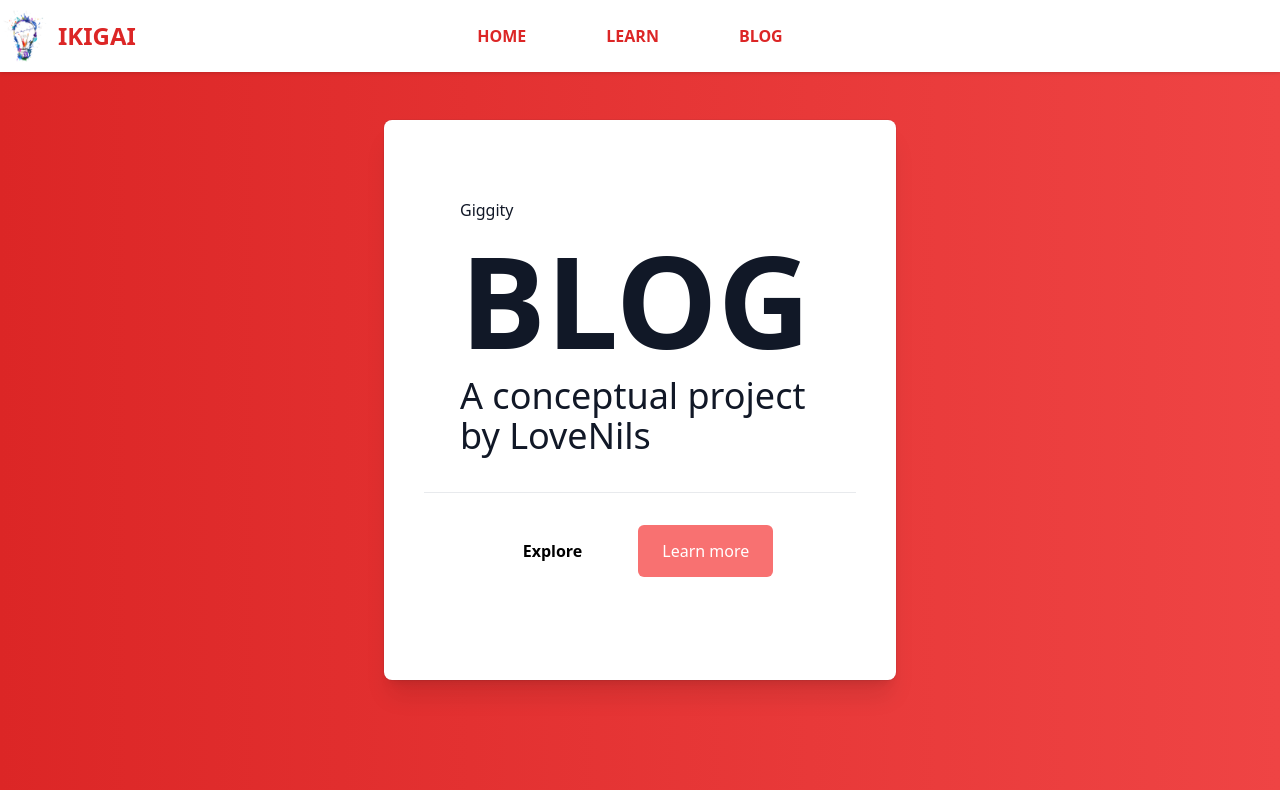
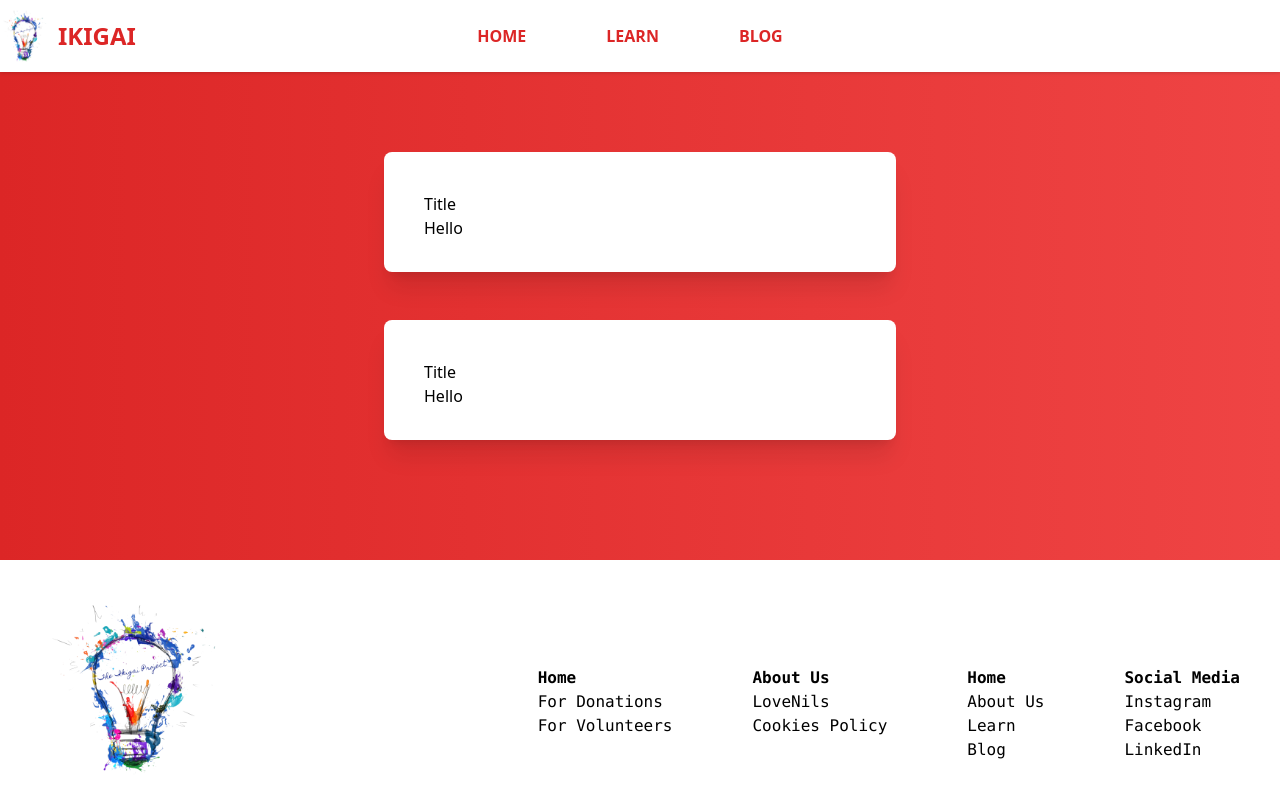
Before and after one commit to OHBOYILOVEHTML/ikigai-website1, a Next.js app: page /blog in a window 1280 px wide. Shown: the top 790 px of the page. Built offline with nearby package versions, Linux system fonts and the light colour scheme.

Commit message:
updating blog

```diff
--- a/components/BlogPage.js
+++ b/components/BlogPage.js
@@ -6,31 +6,18 @@ import InitialHero from "../components/InitialHero";
 export default function Blog() {
   return (
     <>
-      <section className="relative flex min-h-screen flex-row justify-center py-20 overflow-hidden">
-        <div className="font-sans flex flex-col p-10 md:flex-row md:text-left">
-          <div class="relative bg-white px-6 pt-10 pb-8 shadow-xl ring-1 ring-gray-900/5 sm:mx-auto sm:max-w-lg sm:rounded-lg sm:px-10">
-            <div class="mx-auto max-w-md">
-              <div class="divide-y divide-gray-300/50">
-                <div className="p-9 space-y-3 text-base leading-7 text-gray-900">
-                  <div className="">
-                    <h2>Giggity</h2>
-                  </div>
-                  <h1 className="text-9xl font-bold">BLOG</h1>
-                  <h2 className="text-4xl">A conceptual project by LoveNils</h2>
-                </div>
-                <div className="pt-8 flex flex-col gap-y-3 md:flex-row md:gap-x-10 justify-center leading-7">
-                  <Link href={"/blog"}>
-                    <button className="font-semibold rounded-md py-3 px-4 border-black hover:bg-gray-200">
-                      Explore
-                    </button>
-                  </Link>
-                  <Link href={"/aboutus"}>
-                    <button className="rounded-md text-white px-6 bg-red-400 border-black hover:bg-red-500">
-                      Learn more
-                    </button>
-                  </Link>
-                </div>
-              </div>
+      <section className="relative min-h-fit justify-center pb-20 pt-28">
+        <div className="font-sans p-10 text-left grid grid-cols-1 gap-12">
+          <div class="bg-white px-6 pt-10 pb-8 shadow-xl sm:mx-auto sm:max-w-lg sm:rounded-lg sm:px-10 w-full">
+            <div>
+              <h1>Title</h1>
+              <p>Hello</p>
+            </div>
+          </div>
+          <div class="bg-white px-6 pt-10 pb-8 shadow-xl sm:mx-auto sm:max-w-lg sm:rounded-lg sm:px-10 w-full">
+            <div>
+              <h1>Title</h1>
+              <p>Hello</p>
             </div>
           </div>
         </div>
--- a/components/Footer.js
+++ b/components/Footer.js
@@ -14,7 +14,7 @@ export default function Footer() {
   const privacyPolicy = "https://www.lovenils.org/privacy-policy";
   return (
     <>
-      <div className="bg-white px-9 md:px-1 text-black">
+      <div className="bg-white px-9 md:px-1 text-black text-center md:text-left">
         <div className="flex flex-col md:flex-row lg:flex-row p-9 gap-x-1 sm:gap-x-15 md:gap-x-20 lg:gap-x-40 items-center justify-between">
           <div className="flex flex-col">
             <div className="w-48 md:w-24 lg:w-48">
```
